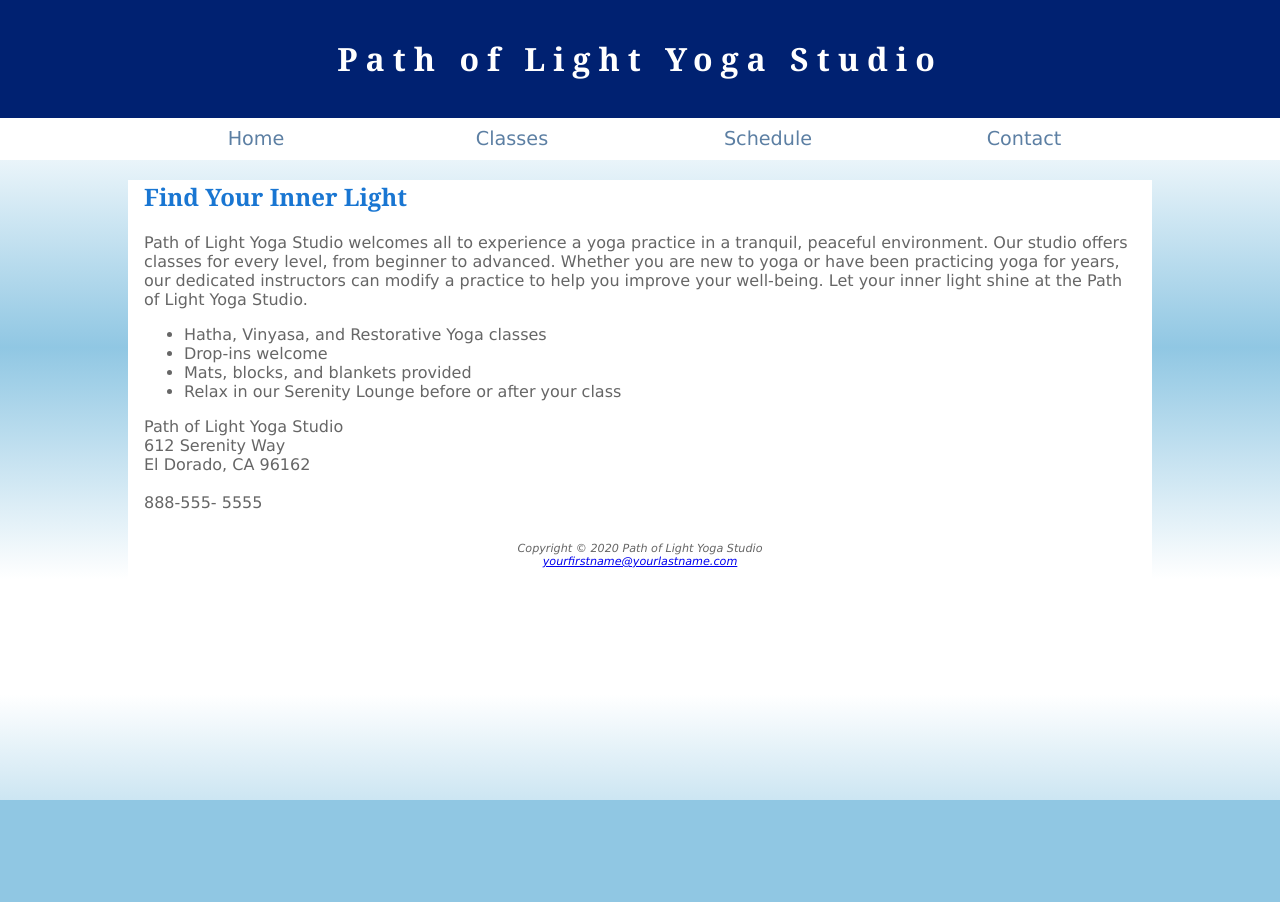
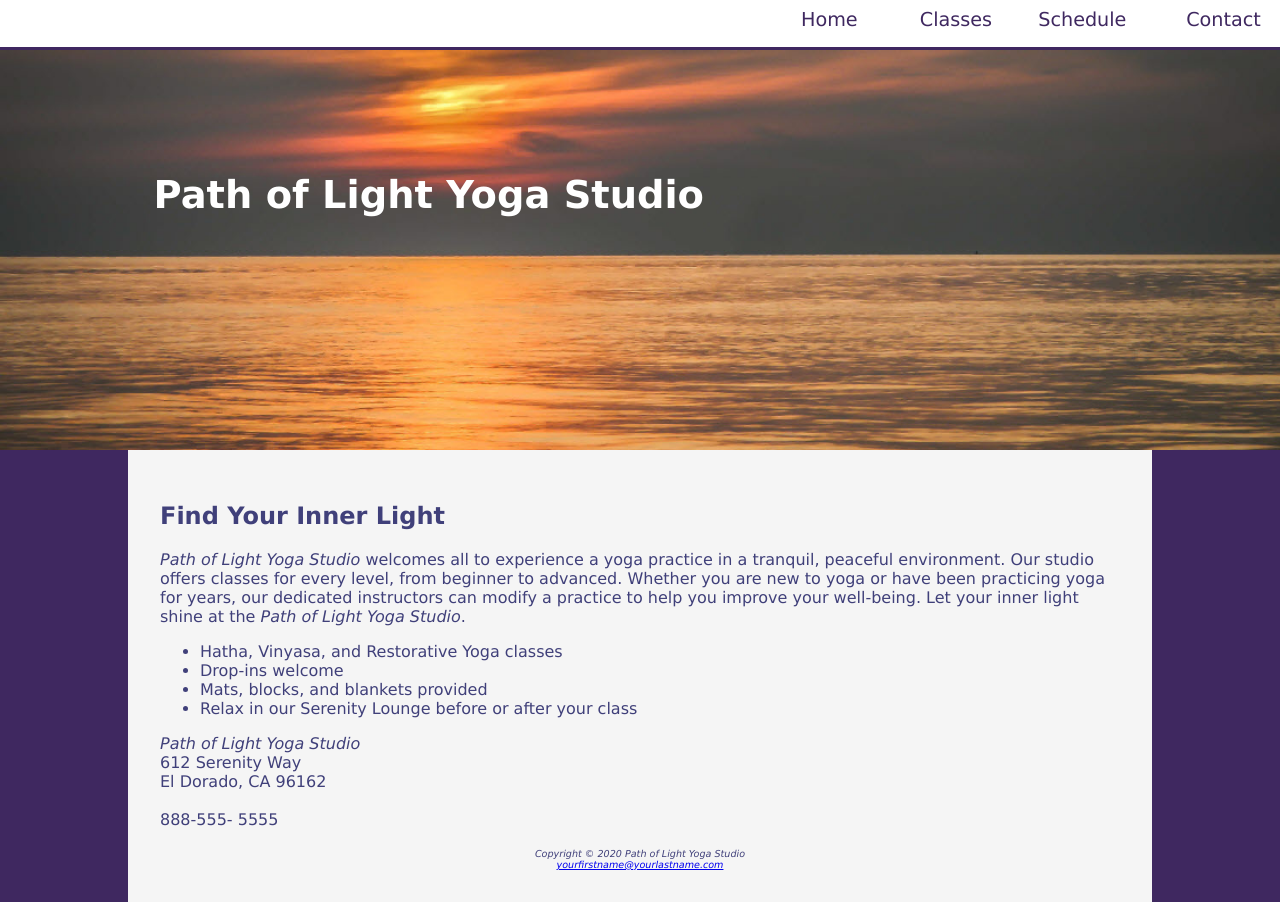
Before and after one commit to bbcsnj/yogaChap9edits, a plain HTML site: page index.html in a window 1280 px wide. Before the commit the page ends 800 px from the top, so only its background shows below. Drawn offline with Linux system fonts and the light colour scheme.

Commit message:
Update yoga.css

```diff
--- a/yoga.css
+++ b/yoga.css
@@ -1,123 +1,117 @@
 * { box-sizing: border-box; }
 body {
-background-color: #90C7E3;
-color: #666666;
+background-color: #3F2860;
+color: #40407A;
 font-family: Verdana, Arial, sans-serif;
 margin: 0;
 }
-#wrapper { background-color: #FFFFFF; }
+#wrapper {
+background-color: #F5F5F5;
+padding: 2em;
+}
 header {
-background-color: #002171;
-color: #FFFFFF;
-font-family: Georgia, serif;
-padding: 1em;
+background-color: #40407A;
+background-image: url(sunrise.jpg);
+background-size: 100% 100%;
+color: #FFF;
+font-size: 90%;
+margin-top: 50px;
+min-height: 200px;
 }
 header a { text-decoration: none; }
-header a:link       { color: #FFFFFF; }
-header a:visited { color: #FFFFFF; }
-header a:hover     { color: #90C7E3; }
-h1 {
-font-size: 1.5em;
-text-align: center;
+header a:link       { color: #FFF; }
+header a:visited { color: #FFF; }
+header a:hover    { color: #EDF5F5; }
+.home, .content {
+height: 20vh;
+padding-left: 10%;
+padding-top: 2em;
 }
-h2 {
-color: #1976D2;
-font-family: Georgia, serif;
-}
-h3 { font-family: Georgia, serif; }
 nav {
 background-color: #FFF;
-font-size: 1.2em;
-text-align: center;
+position: fixed;
+left: 0;
+top: 0;
+margin: 0;
+padding: 0.5em 0 1em 1em;
+text-align: right;
+width: 100%;
+z-index: 9999;
 }
-nav a { text-decoration: none; }
-nav a:link       { color: #5C7FA3; }
-nav a:visited { color: #344873; }
-nav a:hover     { color: #A52A2A; }
+nav a {
+display: block;
+text-decoration: none;
+}
+nav a:link { color: #3F2860; }
+nav a:visited { color: #497777; }
+nav a:hover { color: #A26100;  }
 nav ul {
 display: flex;
-flex-direction: column;
+flex-flow: row wrap;
+font-size: 1.2em;
 list-style-type: none;
 margin: 0;
-padding: 0;
 }
 nav li {
-border-bottom: 1px solid #344873;
-padding: .5em 1em;
-width: 100%;
+display: inline;
+padding: 0 1em;
+width: 40%;
 }
-main {
-display: block;
-padding: 0 1em;
+#mathero {
+background-image: url(yogamat.jpg);
+background-repeat: no-repeat;
+background-size: cover;
+height: 300px;
+display: none;
 }
-dt {
-color: #002171;
-font-weight: bold;
+#loungehero {
+background-image: url(yogalounge.jpg);
+background-repeat: no-repeat;
+background-size: cover;
+height: 300px;
+display: none;
 }
-.resort {
-color: #1976D2;
-font-size: 1.2em;
-}
-#homehero {
-height: 300px;
-background-image: url(coast.jpg);
-background-repeat: no-repeat;
-background-size: 200% 100%;
-}
-#yurthero {
-height: 300px;
-background-image: url(yurt.jpg);
-background-repeat: no-repeat;
-background-size: 200% 100%;
-}
-#trailhero {
-height: 300px;
-background-image: url(trail.jpg);
-background-repeat: no-repeat;
-background-size: 200% 100%;
-}
-#mobile  { display: inline; }
+#mobile { display: inline; }
 #desktop { display: none; }
+.studio { font-style: italic; }
 section {
 padding-left: .5em;
 padding-right: .5em;
 }
 footer {
-background-color: #FFF;
-font-size: .70em;
+font-size: .60em;
 font-style: italic;
-padding: 1em;
 text-align: center;
 }
 table {
+width: 60%;
 margin: auto;
-width: 90%;
+margin-bottom: 1em;
 border-collapse: collapse;
 }
 td, th {
 padding: 5px;
-border: 1px solid #3399CC;
+border: 1px solid #3F2860;
 }
-td { text-align: center; }
-.text { text-align: left; }
-tr:nth-of-type(even) { background-color: #F5FAFC; }
+tr:nth-of-type(even) { background-color: #DBE8E9; }
+caption {
+font-size: 120%;
+margin: 1em;
+font-weight: bold;
+}
 @media (min-width: 600px) {
-h1 {
-font-size: 2em;
-letter-spacing: .25em;
-}
 nav ul {
 flex-flow: row nowrap;
-justify-content: space-around;
-padding-right: 2em;
+justify-content: flex-end;
 }
-nav li {
-border-bottom: none;
-width: 12em;
-}
+nav li { width: 7em; }
 section {
 padding-left: 2em;
 padding-right: 2em;
+}
+#mathero, #loungehero {
+display: block;
+padding-bottom: 1em;
 }
 #flow {
 display: flex;
@@ -125,19 +119,21 @@ flex-direction: row;
 }
 #mobile { display: none; }
 #desktop { display: inline; }
-#homehero, #yurthero, #trailhero { background-size: 100% 100%; }
 }
 @media (min-width: 1024px) {
-body {
-background-image:
-linear-gradient(to bottom, #FFFFFF 20%, #90C7E3 60%, #FFFFFF 100%);
+header { font-size: 120%; }
+.home {
+height: 50vh;
+padding-left: 8em;
+padding-top: 5em;
 }
-nav ul {
-padding-left: 10%;
-padding-right: 10%;
+.content {
+height: 30vh;
+padding-left: 8em;
+padding-top: 1em;
 }
 #wrapper {
 margin: auto;
 width: 80%;
 }
-}		/* REMEMBER THIS LAST BRACE */
+}  /* REMEMBER THIS LAST BRACE */
```
